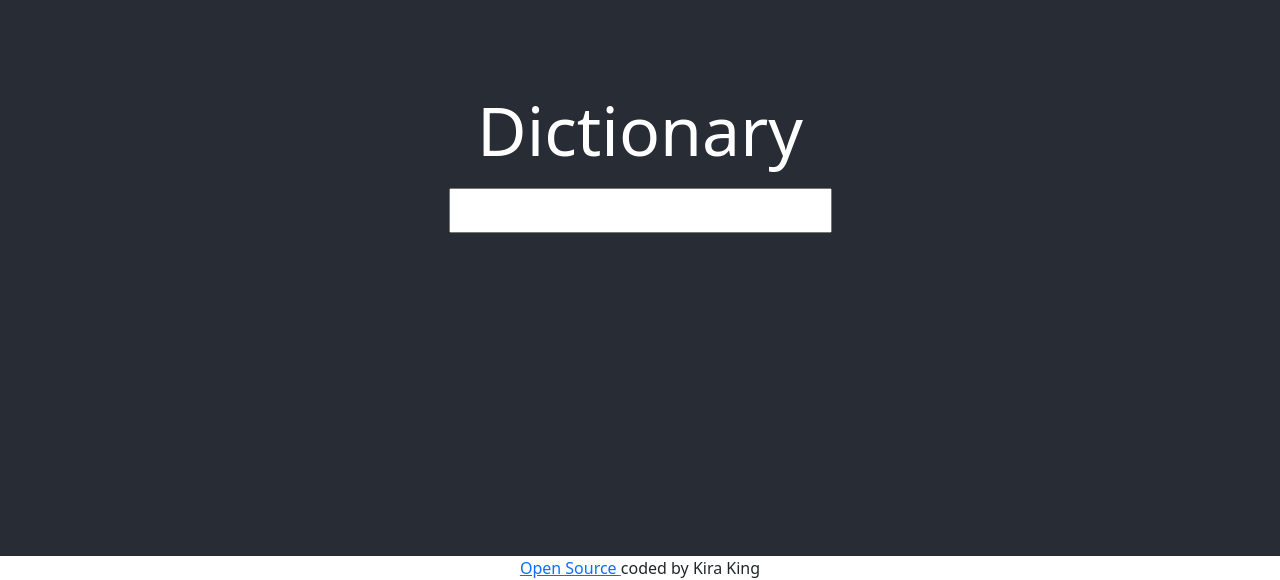
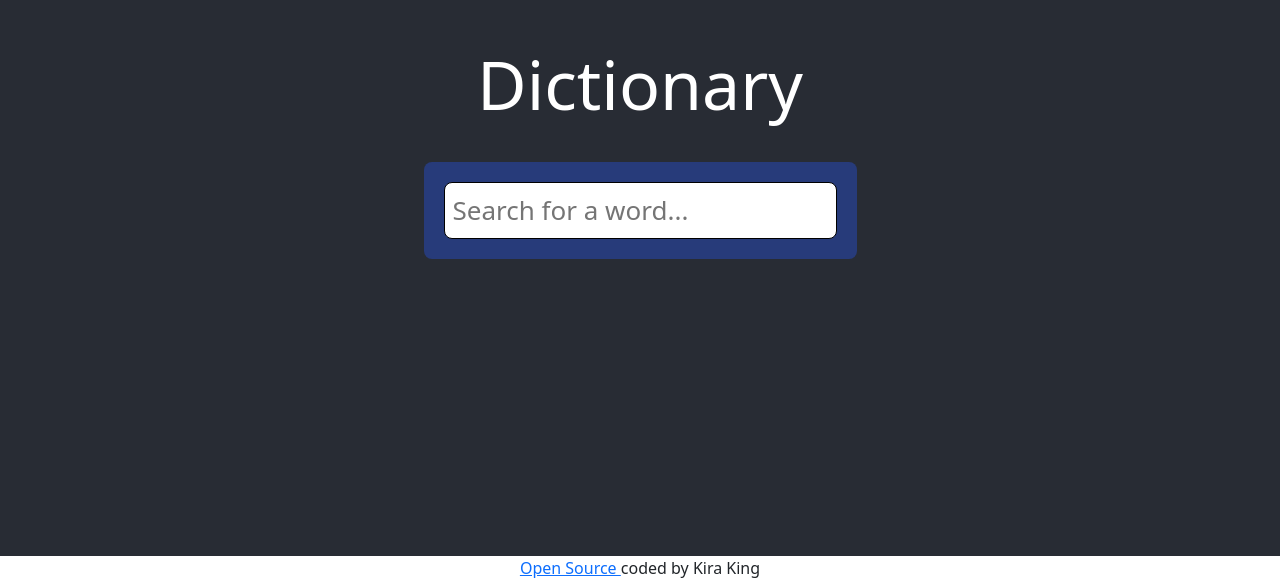
Before and after one commit to kirak98/Dictionary-app, a React (Create React App) app: page / in a window 1280 px wide. Shown: the part 244-824 px from the top of the page. Built offline with nearby package versions, Linux system fonts and the light colour scheme.

Commit message:
stying and sections added

```diff
--- a/src/Dictionary.css
+++ b/src/Dictionary.css
@@ -1,6 +1,19 @@
-.results {
-    color: #fff;
+.Dictionary section {
+background-color: #273b7a;
+   border-radius: 8px;
+   margin: 20px;
+   padding: 20px;
+   max-width: 100%;
 }
+
+.Dictionary input {
+    width: 100%;
+    border-radius: 8px;
+    padding: 8px;
+    border: 1px solid;
+}
+
+
 
 h1 {
     font-size: 68px;
@@ -11,8 +24,7 @@ h1 {
     font-size: 50px;
     font-weight: 700;
     letter-spacing: 1px;
-    padding: 10px;
-    padding-bottom: 0;
+    padding: 0;
     margin: 0;
   }
 
--- a/src/Dictionary.js
+++ b/src/Dictionary.js
@@ -26,9 +26,12 @@ export default function Dictionary() {
     }
     return (
         <div className="Dictionary">
+            <section>
             <form onSubmit={search}>
-                <input type="search" onChange={handleKeywordChange} />
+                <input type="search" placeholder="Search for a word..." onChange={handleKeywordChange} />
+
             </form>
+            </section>
             <Results results={results} />
         </div>
     )
--- a/src/Results.js
+++ b/src/Results.js
@@ -14,9 +14,9 @@ export default function Results(props) {
             </section>
             {props.results.meanings.map(function (meaning, index) {
                 return (
-                    <div key={index}>
+                    <section key={index}>
                         <Meaning meaning={meaning} />
-                    </div>
+                    </section>
                 );
             })}
             </div>
```
